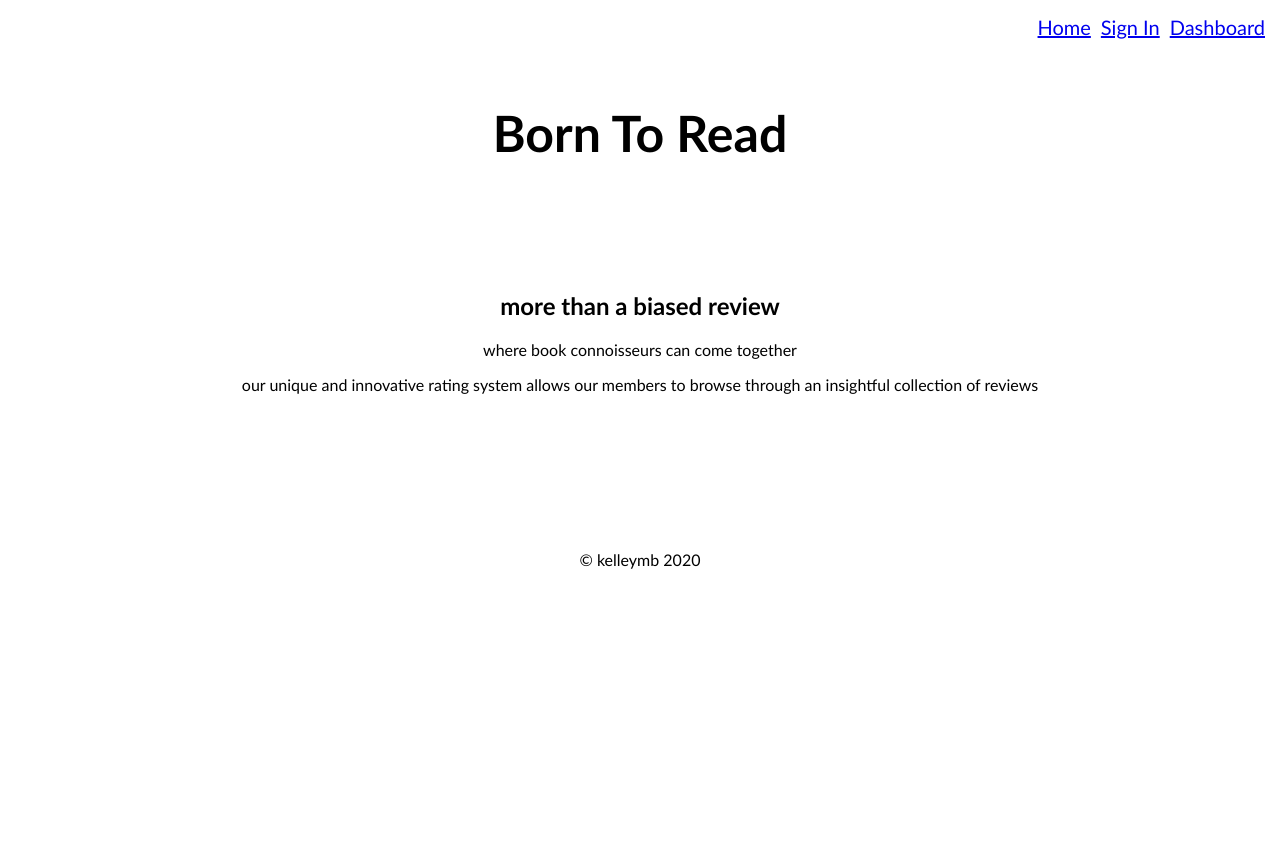
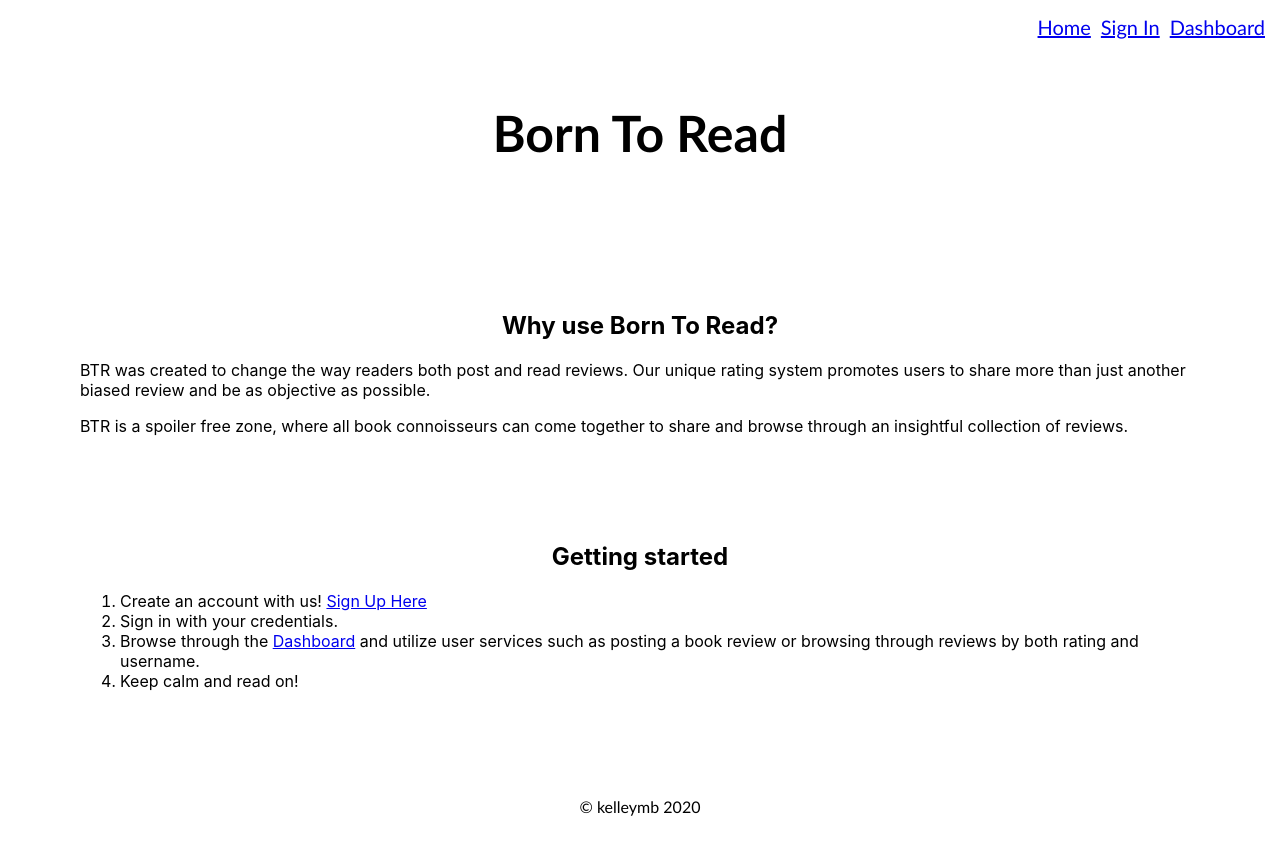
Before and after one commit to kelleymb/btr-client, a React (Create React App) app: page /about in a window 1280 px wide. Before the commit the page ends 800 px from the top, so only its background shows below. Built offline with nearby package versions, Linux system fonts and the light colour scheme.

Commit message:
landing page commit

```diff
--- a/src/About/About.js
+++ b/src/About/About.js
@@ -1,4 +1,5 @@
 import React, { Component } from 'react';
+import { Link } from 'react-router-dom';
 import './About.css'
 
 class About extends Component {
@@ -6,15 +7,24 @@ class About extends Component {
     render() {
         return (
         <section>
-            {/* use this section to explain what BTR is and why BTR? */}
-            <section className="about">
-                <h2>more than a biased review</h2>
-                    <p>where book connoisseurs can come together</p>
-                    <p>our unique and innovative rating system allows our members to browse through an insightful collection of reviews </p>
+            <section className="why-about-section">
+                <h2>Why use Born To Read?</h2>
+                <p>
+                    BTR was created to change the way readers both post and read reviews.
+                    Our unique rating system promotes users to share more than just another biased review and be as objective as possible.
+                </p>
+                <p>
+                    BTR is a spoiler free zone, where all book connoisseurs can come together to share and browse through an insightful collection of reviews.
+                </p>
             </section>
-            {/* Use this section to help the user understand how to use the app */}
-            <section className="howtogetstarted">
-
+            <section className="getting-started">
+                <h2>Getting started</h2>
+                <ol>
+                    <li>Create an account with us! <Link to="/signup">Sign Up Here</Link></li>
+                    <li>Sign in with your credentials.</li>
+                    <li>Browse through the <Link to="/dashboard">Dashboard</Link> and utilize user services such as posting a book review or browsing through reviews by both rating and username.</li>
+                    <li>Keep calm and read on!</li>
+                </ol>
             </section>
         </section>
         )
--- a/src/Add/Add.js
+++ b/src/Add/Add.js
@@ -54,8 +54,11 @@ class Add extends Component {
                     <h4>Let us know...</h4>
                     <h4>Would you recommend this book to others?</h4>
                     <h4>Did it live up to your expectations?</h4>
-                    <h4>Did you laugh? Cry?</h4>
+                    <h4>Did you laugh? Cry? Think?</h4>
                     <h4>Did it affect you?</h4>
+                    <h4>Did you care about the characters?</h4>
+                    <h4>Was the dialogue believable?</h4>
+                    <h4>Did any quotes strike you?</h4>
                     <h4>Do you want to read it again?</h4>
                 </section>
                 <form className="add-review-form" onSubmit={this.handleSubmit}>
--- a/src/Dashboard/Dashboard.css
+++ b/src/Dashboard/Dashboard.css
@@ -6,6 +6,11 @@ section {
     text-align: center;
 }
 
-li {
-    text-decoration: none;
+.signout-button {
+    float: right;
 }
+
+.signout-button:hover {
+    font-size: 18px;
+    color: red;
+}
--- a/src/Reviews/Reviews.js
+++ b/src/Reviews/Reviews.js
@@ -90,7 +90,7 @@ class Reviews extends Component {
                 <section className="search-by-user" onSubmit={this.handleUser}>
                     <form className="user-search-form">
                     <label htmlFor="user-input" aria-required="true">Search by User Name</label>
-                    <input required text='Search by User Name' type='text' name='user-input'></input>
+                    <input required placeholder='Lorem21' type='text' name='user-input'></input>
                     <section className="user-search-button">
                         <button
                             onClick={this.props.onClick}
--- a/src/config.js
+++ b/src/config.js
@@ -1,4 +1,4 @@
 export default {
-    API_ENDPOINT: 'http://localhost:8000'
-    // API_ENDPOINT: 'https://immense-ravine-58235.herokuapp.com'
+    // API_ENDPOINT: 'http://localhost:8000'
+    API_ENDPOINT: 'https://immense-ravine-58235.herokuapp.com'
 }
```
Also changed, not shown: 2 other files (tests, documents, lock files or other folders).
